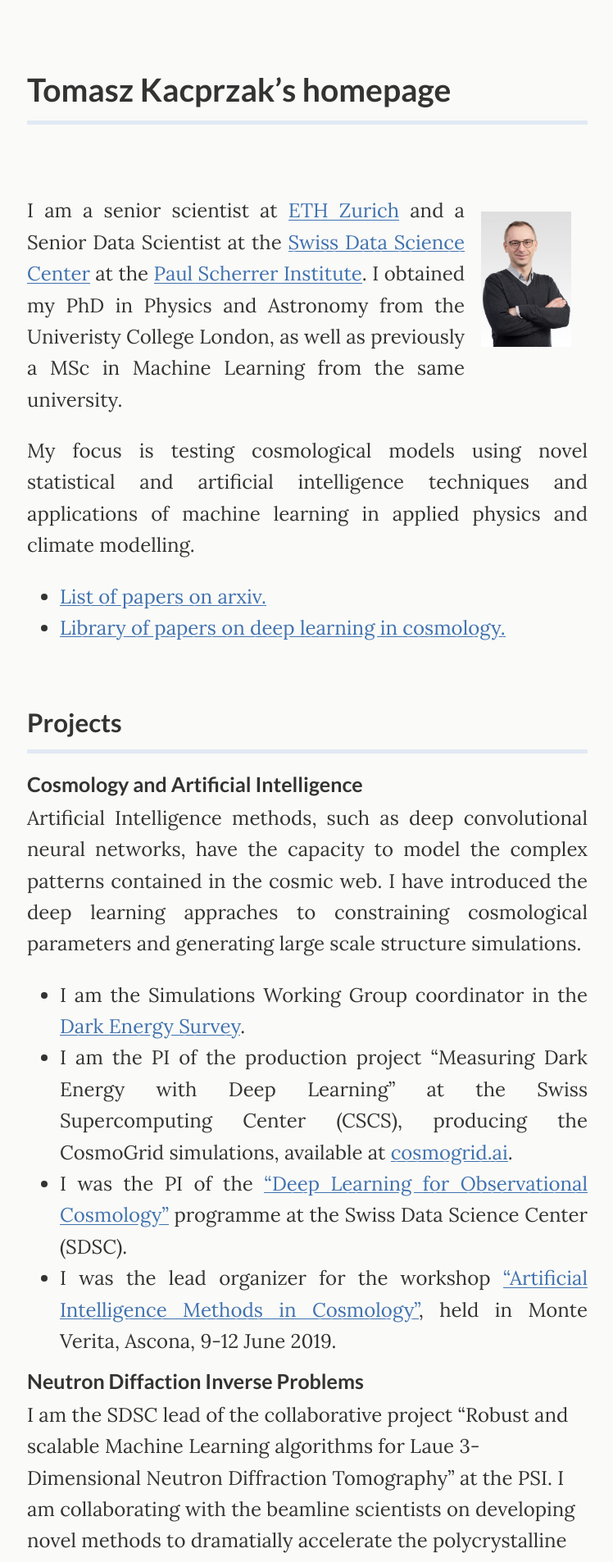
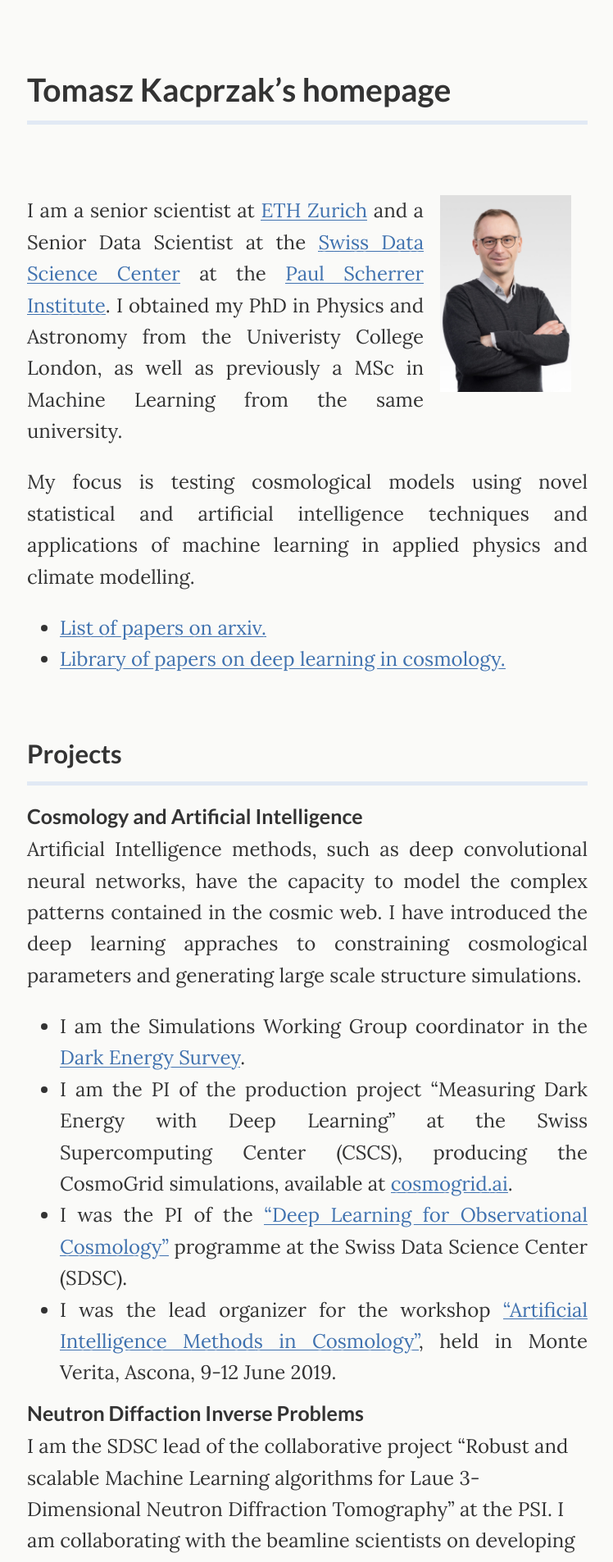
Before and after one commit to tomaszkacprzak/tomaszkacprzak.github.io, a Jekyll site: the page built from index.md, in a window 1280 px wide. Shown: the top 1905 px of the page at 82% size, without its empty margins (265-1013 px from the left). Built offline with Jekyll 4.4.1, drawn with Linux system fonts in a browser that asks for light colours.

Commit message:
Update index.md

```diff
--- a/index.md
+++ b/index.md
@@ -11,7 +11,7 @@ layout: default
 
 <br>
 
-<img style="padding: 20px 20px 20px 20px; float:right" width="150" src="assets/img/Kacprzak_Tomasz-684x1024.jpg" />
+<img style="padding: 0px 20px 20px 20px; float:right" width="200" src="assets/img/Kacprzak_Tomasz-684x1024.jpg" />
 <div style="text-align: justify">
 I am a senior scientist at [ETH Zurich](https://www.cosmology.ethz.ch) and a Senior Data Scientist at the [Swiss Data Science Center](https://www.datascience.ch) at the [Paul Scherrer Institute](https://www.psi.ch). I obtained my PhD in Physics and Astronomy from the Univeristy College London, as well as previously a MSc in Machine Learning from the same university.
 
```
